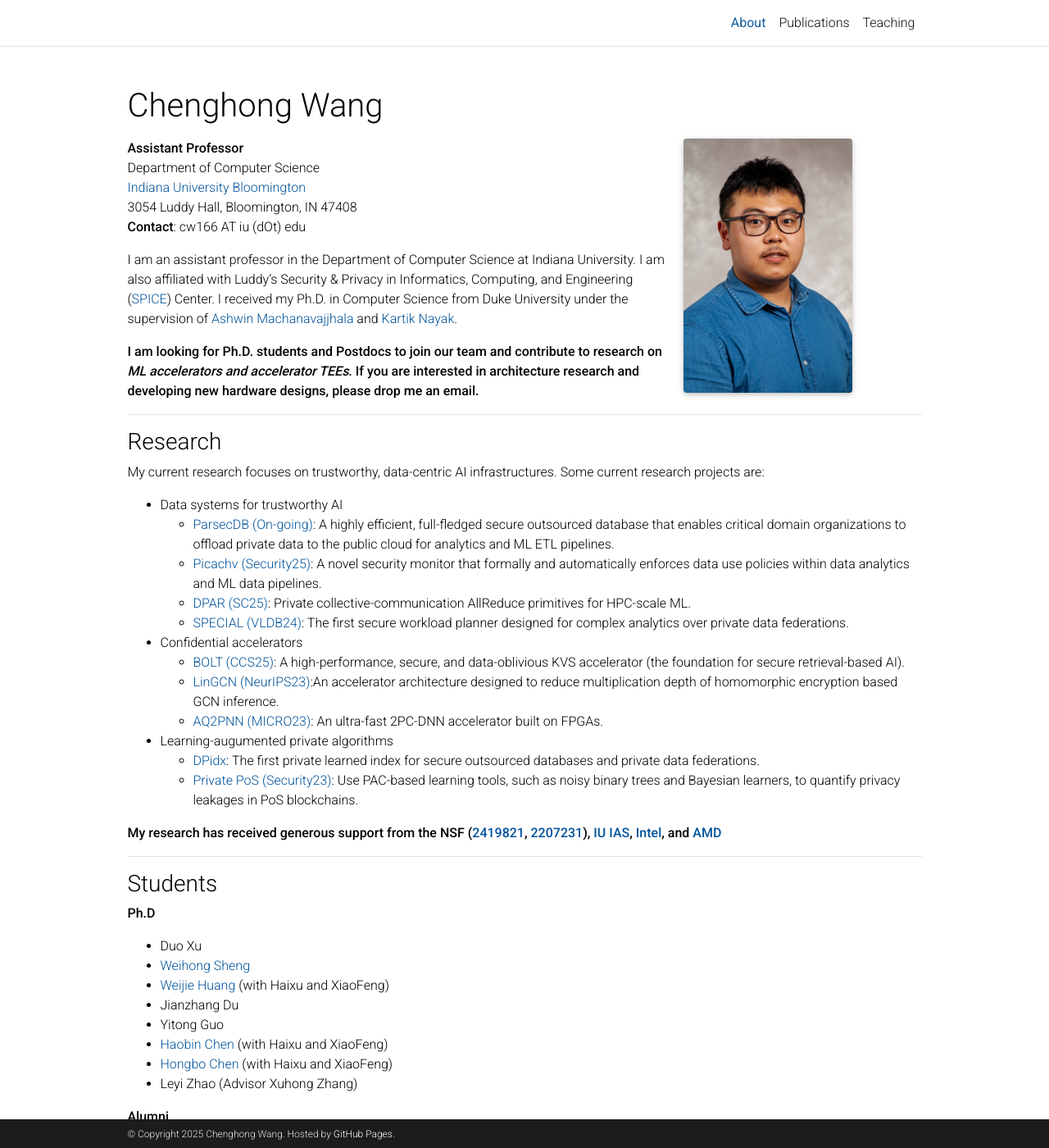
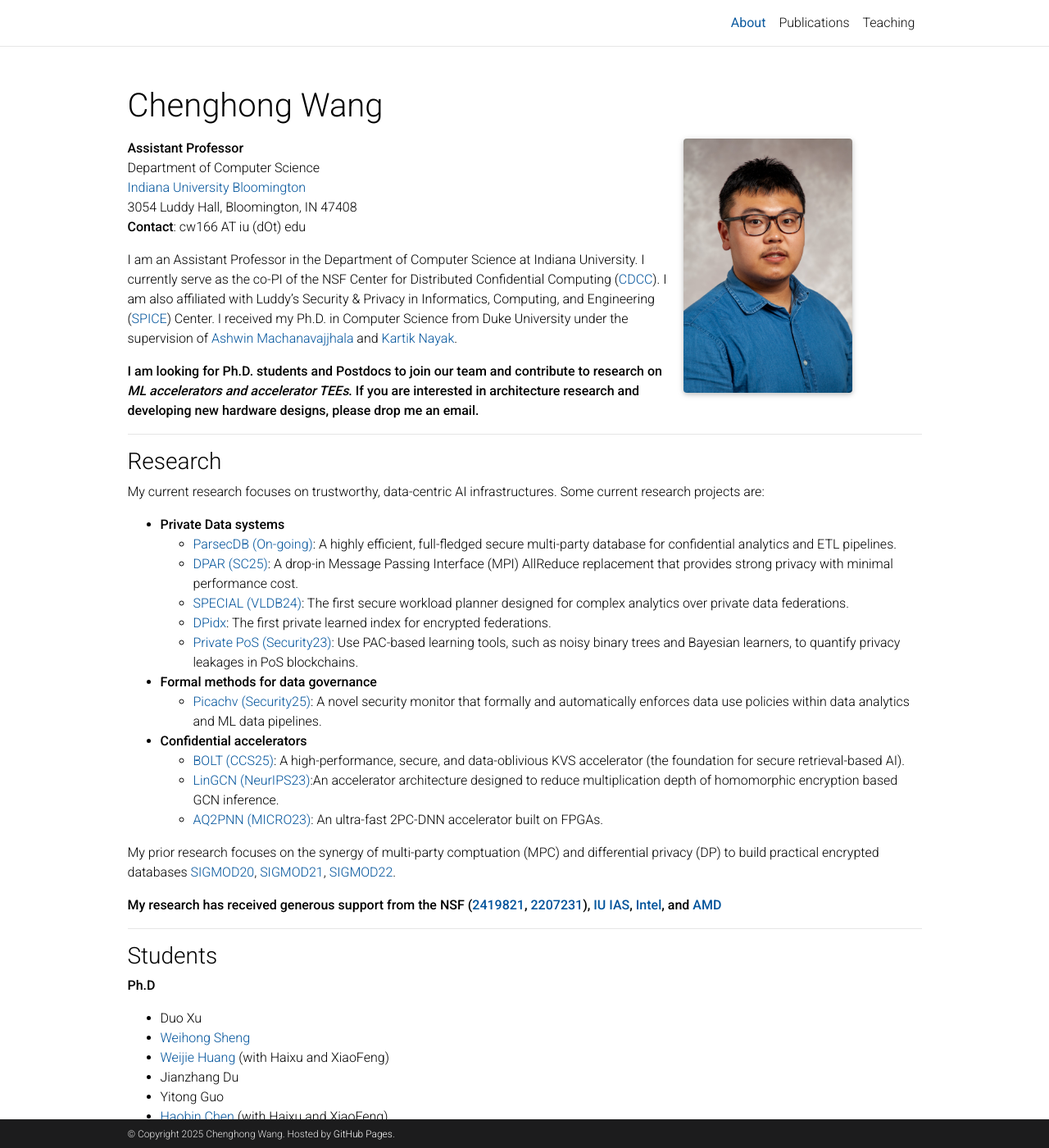
Before and after one commit to lovingmage/lovingmage.github.io, a Jekyll site: the page built from _pages/about.md, in a window 1280 px wide and 1400 px high. Shown: the whole window at 82% size. Built offline with Jekyll 4.4.1, drawn with Linux system fonts in a browser that asks for light colours; full-size pictures stand in for the smaller copies a plugin makes; comment, search, counter and statistics services are not loaded; a style sheet for code colours, icons or effects is not loaded.

Commit message:
Update about.md

```diff
--- a/_pages/about.md
+++ b/_pages/about.md
@@ -31,7 +31,7 @@ Department of Computer Science\
 
 <b></b>
 
-I am an assistant professor in the Department of Computer Science at Indiana University. I am also affiliated with Luddy’s Security & Privacy in Informatics, Computing, and Engineering ([SPICE](https://spice.luddy.indiana.edu/)) Center. I received my Ph.D. in Computer Science from Duke University under the supervision of [Ashwin Machanavajjhala](https://users.cs.duke.edu/~ashwin/) and [Kartik Nayak](https://users.cs.duke.edu/~kartik/).
+I am an Assistant Professor in the Department of Computer Science at Indiana University. I currently serve as the co-PI of the NSF Center for Distributed Confidential Computing ([CDCC](https://www.nsf-cdcc.org/)). I am also affiliated with Luddy’s Security & Privacy in Informatics, Computing, and Engineering ([SPICE](https://spice.luddy.indiana.edu/)) Center. I received my Ph.D. in Computer Science from Duke University under the supervision of [Ashwin Machanavajjhala](https://users.cs.duke.edu/~ashwin/) and [Kartik Nayak](https://users.cs.duke.edu/~kartik/).
 
 <span style="color:blue"> **I am looking for Ph.D. students and Postdocs to join our team and contribute to research on *ML accelerators and accelerator TEEs*. If you are interested in architecture research and developing new hardware designs, please drop me an email.** </span>
 
@@ -39,20 +39,24 @@ I am an assistant professor in the Department of Computer Science at Indiana Uni
 ### Research
 My current research focuses on trustworthy, data-centric AI infrastructures. Some current research projects are:
 
-- Data systems for trustworthy AI
-  - [ParsecDB (On-going)](https://github.com/uu60/parsec): A highly efficient, full-fledged secure outsourced database that enables critical domain organizations to offload private data to the public cloud for analytics and ML ETL pipelines.
+- **Private Data systems**
+  - [ParsecDB (On-going)](https://github.com/uu60/parsec): A highly efficient, full-fledged secure multi-party database for confidential analytics and ETL pipelines.
+  - [DPAR (SC25)](https://sc25.conference-program.com/presentation/?id=pap458&sess=sess296): A drop-in Message Passing Interface (MPI) AllReduce replacement that provides strong privacy with minimal performance cost.
+  - [SPECIAL (VLDB24)](https://dl.acm.org/doi/10.14778/3717755.3717764): The first secure workload planner designed for complex analytics over private data federations.
+  - [DPidx](https://arxiv.org/abs/2410.21164): The first private learned index for encrypted federations.
+  - [Private PoS (Security23)](https://www.usenix.org/conference/usenixsecurity23/presentation/wang-chenghong#:~:text=Private%20Proof%2Dof%2DStake%20Blockchains%20using%20Differentially%2DPrivate%20Stake%20Distortion,-Authors%3A&text=Abstract%3A,must%20in%20theory%20forgo%20privacy): Use PAC-based learning tools, such as noisy binary trees and Bayesian learners, to quantify privacy leakages in PoS blockchains.
+
+- **Formal methods for data governance**
   - [Picachv (Security25)](https://www.usenix.org/conference/usenixsecurity25/presentation/chen-haobin): A novel security monitor that formally and automatically enforces data use policies within data analytics and ML data pipelines.
-  - [DPAR (SC25)](#): Private collective-communication AllReduce primitives for HPC-scale ML.
-  - [SPECIAL (VLDB24)](https://dl.acm.org/doi/10.14778/3717755.3717764): The first secure workload planner designed for complex analytics over private data federations.
 
-- Confidential accelerators
-  - [BOLT (CCS25)](#): A high-performance, secure, and data-oblivious KVS accelerator (the foundation for secure retrieval-based AI).
+- **Confidential accelerators**
+  - [BOLT (CCS25)](https://arxiv.org/abs/2509.01742): A high-performance, secure, and data-oblivious KVS accelerator (the foundation for secure retrieval-based AI).
   - [LinGCN (NeurIPS23)](https://arxiv.org/abs/2309.14331):An accelerator architecture designed to reduce multiplication depth of homomorphic encryption based GCN inference.
   - [AQ2PNN (MICRO23)](https://dl.acm.org/doi/10.1145/3613424.3614297): An ultra-fast 2PC-DNN accelerator built on FPGAs.
 
-- Learning-augumented private algorithms
-  - [DPidx](https://arxiv.org/abs/2410.21164): The first private learned index for secure outsourced databases and private data federations.
-  - [Private PoS (Security23)](https://www.usenix.org/conference/usenixsecurity23/presentation/wang-chenghong#:~:text=Private%20Proof%2Dof%2DStake%20Blockchains%20using%20Differentially%2DPrivate%20Stake%20Distortion,-Authors%3A&text=Abstract%3A,must%20in%20theory%20forgo%20privacy): Use PAC-based learning tools, such as noisy binary trees and Bayesian learners, to quantify privacy leakages in PoS blockchains.
+
+My prior research focuses on the synergy of multi-party comptuation (MPC) and differential privacy (DP) to build practical encrypted databases [SIGMOD20](https://dl.acm.org/doi/10.1145/3318464.3380596), [SIGMOD21](https://dl.acm.org/doi/10.1145/3448016.3457306), [SIGMOD22](https://dl.acm.org/doi/10.1145/3514221.3526151).
+
 
 **My research has received generous support from the NSF ([2419821](https://www.nsf.gov/awardsearch/showAward?AWD_ID=2419821&HistoricalAwards=false), [2207231](https://www.nsf.gov/awardsearch/showAward?AWD_ID=2207231&HistoricalAwards=false)), [IU IAS](https://ias.indiana.edu/), [Intel](https://www.intel.com/content/www/us/en/homepage.html), and [AMD](https://www.amd.com/en/corporate/university-program.html)**
 
```
